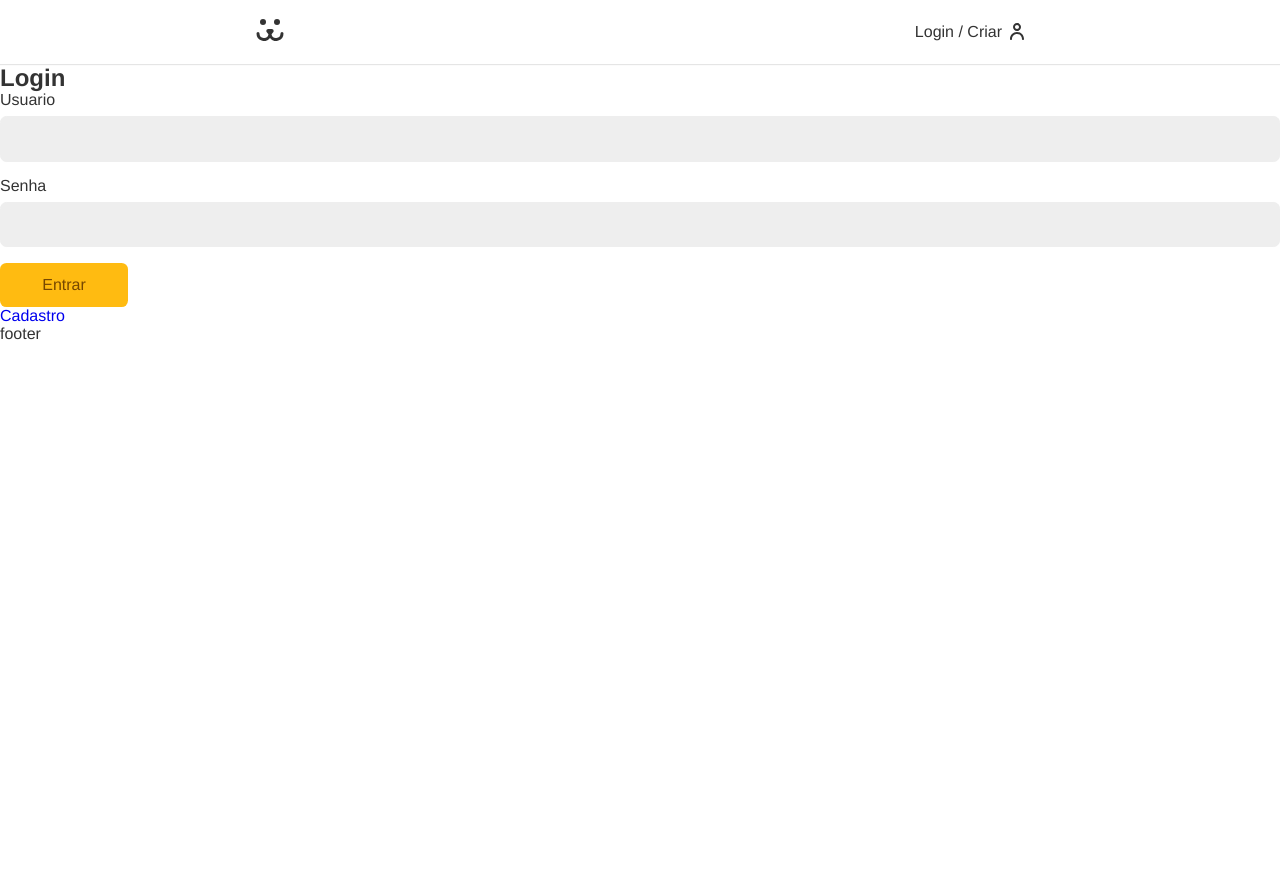
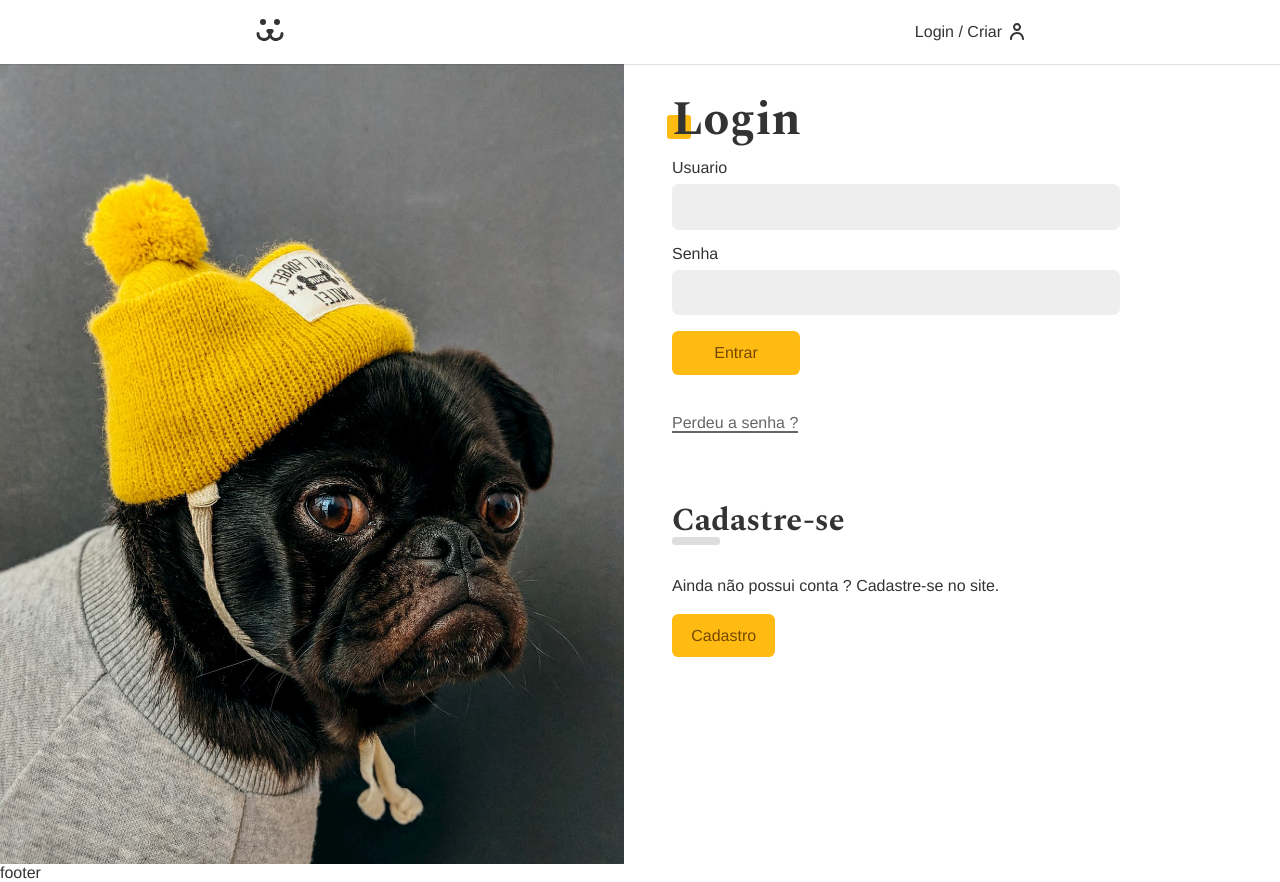
Before and after one commit to aluiz815/dogs, a React (Create React App) app: page /login in a window 1280 px wide. Before the commit the page ends 800 px from the top, so only its background shows below. Built offline with nearby package versions, Linux system fonts and the light colour scheme.

Commit message:
Header Updated

```diff
--- a/src/App.css
+++ b/src/App.css
@@ -1,3 +1,5 @@
+@import url('https://fonts.googleapis.com/css2?family=Spectral:wght@700&display=swap');
+
 *{
   margin: 0;
   padding: 0;
@@ -23,6 +25,7 @@ img {
 
 a {
   text-decoration: none;
+  color: #333;
 }
 
 button,input {
@@ -42,3 +45,39 @@ input {
   display: block;
   margin-bottom: 1rem;
 }
+
+.title {
+  font-family: var(--type-second);
+  line-height: 1;
+  font-size: 3rem;
+  margin: 1rem 0;
+  position: relative;
+  z-index: 1;
+}
+.title::after {
+  content: '';
+  display: block;
+  width: 1.5rem;
+  height: 1.5rem;
+  background-color: #fb1;
+  position: absolute;
+  bottom: 5px;
+  left: -5px;
+  border-radius: .2rem;
+  z-index: -1;
+}
+
+.animeLeft {
+  opacity: 0;
+  transform: translateX(-20px);
+  animation: animeLeft 0.3s forwards;
+}
+
+
+
+@keyframes animeLeft {
+  to {
+    opacity: 1;
+    transform: initial;
+  }
+}
--- a/src/App.js
+++ b/src/App.js
@@ -4,18 +4,23 @@ import Header from './Components/Header';
 import Footer from './Components/Footer';
 import Home from './Pages/Home';
 import Login from './Pages/Login';
+import {UserStorage} from './Contexts/UserContext';
+
+
 import { BrowserRouter, Route, Routes } from 'react-router-dom';
 
 function App() {
   return (
     <div>
       <BrowserRouter>
+      <UserStorage>
         <Header/>
         <Routes>
           <Route path="/" element={<Home/>}/>
           <Route path="/login/*" element={<Login/>}/>
         </Routes>
         <Footer/>
+      </UserStorage>
       </BrowserRouter>
     </div>
   );
--- /dev/null
+++ b/src/Components/Error/index.js
@@ -0,0 +1,13 @@
+import React from 'react';
+
+function Error({error}) {
+
+  if(!error) return null;
+  return (
+    <>
+      <p style={{color:'#f31',margin:'1rem 0'}}>{error}</p>
+    </>
+  );
+}
+
+export default Error;
--- a/src/Components/Header/index.js
+++ b/src/Components/Header/index.js
@@ -1,14 +1,27 @@
-import React from 'react';
+import React, { useContext } from 'react';
 import { Link } from 'react-router-dom';
 import styles from  './header.module.css';
+import {ReactComponent as Dogs} from '../../assets/dogs.svg'
+import {UserContext} from '../../Contexts/UserContext';
 
-import {ReactComponent as Dogs} from '../../assets/dogs.svg'
 
 function Header() {
+
+  const {data,userLogout} = useContext(UserContext);
+
   return <header className={styles.header}>
    <nav className={`${styles.nav} container`}>
      <Link className={styles.logo} to="/" aria-label="Dogs - Home"><Dogs/></Link>
-     <Link className={styles.login}  to="/login">Login / Criar</Link>
+     {data ? (
+      <Link className={styles.login}  to="/conta">
+        {data.nome}
+        <button onClick={userLogout}>Sair</button>
+      </Link>
+      )  : (
+        <Link className={styles.login}  to="/login">Login / Criar</Link>
+      )
+     }
+
    </nav>
   </header>;
 }
--- /dev/null
+++ b/src/Components/LoginForm/LoginForm.module.css
@@ -0,0 +1,42 @@
+.form {
+  margin-bottom: 2rem;
+}
+
+.perdeu {
+  display: inline-block;
+  color: #666;
+  padding: .5rem 0;
+  line-height: 1;
+}
+
+.perdeu::after {
+  content: '';
+  height: 2px;
+  width: 100%;
+  background-color: currentColor;
+  display: block;
+}
+
+.cadastro {
+  margin-top: 4rem;
+}
+
+.subtitle {
+  font-family: var(--type-second);
+  line-height: 1;
+  font-size: 2rem;
+}
+
+.subtitle::after {
+  content: '';
+  display: block;
+  background-color: #ddd;
+  height: 0.5rem;
+  width: 3rem;
+  border-radius: .2rem;
+}
+
+.cadastro p {
+  margin-top: 2rem;
+  margin-bottom: 2rem;
+}
--- a/src/Components/LoginForm/index.js
+++ b/src/Components/LoginForm/index.js
@@ -1,43 +1,39 @@
-import React from 'react';
+import React,{useContext} from 'react';
 import {Link} from 'react-router-dom';
 import useForm from '../../Hooks/useForm';
 import Button from '../Button';
 import Input from '../Input';
-
-
+import Error from '../Error';
+import {UserContext} from '../../Contexts/UserContext';
+import styles from './LoginForm.module.css';
+import stylesBtn from '../Button/button.module.css';
 function LoginForm() {
-
   const username = useForm();
   const password = useForm();
-
-  function handleSubmit(e) {
+  const {userLogin, error , loading} = useContext(UserContext);
+  async function handleSubmit(e) {
     e.preventDefault();
     if(username.validate() && password.validate()){
-    fetch('https://dogsapi.origamid.dev/json/jwt-auth/v1/token',{
-      method:'POST',
-      headers:{
-        'Content-Type':'application/json'
-      },
-      body:JSON.stringify()
-    }).then((response) => {
-      console.log(response)
-      return response.json()
-    }).then(json => {
-      console.log(json)
-    })
+    userLogin(username.value,password.value);
   }
-  }
+}
 
 
   return (
-    <section>
-      <h1>Login</h1>
-      <form onSubmit={handleSubmit}>
+    <section className="animeLeft">
+      <h1 className="title">Login</h1>
+      <form className={styles.form} onSubmit={handleSubmit}>
         <Input label="Usuario" type="text" name="username" {...username}/>
         <Input label="Senha" type="password" name="password" {...password}/>
-        <Button >Entrar</Button>
+        {loading ? (<Button disabled >Carregando...</Button>) : (<Button >Entrar</Button>)}
+        <Error error={error}/>
       </form>
-      <Link to="/login/criar">Cadastro</Link>
+      <Link to="/login/perdeu" className={styles.perdeu}>Perdeu a senha ?</Link>
+      <div className={styles.cadastro}>
+        <h2 className={styles.subtitle}>Cadastre-se</h2>
+        <p>Ainda não possui conta ? Cadastre-se no site.</p>
+        <Link to="/login/criar" className={stylesBtn.button}>Cadastro</Link>
+      </div>
     </section>
   );
 }
--- /dev/null
+++ b/src/Contexts/UserContext/index.js
@@ -0,0 +1,85 @@
+import React, { createContext, useCallback, useEffect, useState } from 'react';
+import { TOKEN_POST, USER_GET, TOKEN_VALIDATE_POST } from '../../services/api';
+import {useNavigate} from 'react-router-dom';
+
+
+export const UserContext = createContext();
+
+
+export const UserStorage = ({children}) => {
+
+  const [data,setData] = useState(null);
+  const [login,setLogin] = useState(null);
+  const [loading,setLoading] = useState(false);
+  const [error,setError] = useState(null);
+  const navigate = useNavigate();
+
+
+  const userLogout = useCallback(async function  () {
+    setData(null);
+    setError(null);
+    setLoading(false);
+    setLogin(false);
+    window.localStorage.removeItem('token')
+    navigate('/login')
+  },[navigate])
+
+  async function getUser (token) {
+    const {url,options} = USER_GET(token);
+    const response = await fetch(url,options);
+    const json = await response.json();
+    setData(json);
+    setLogin(true);
+  }
+
+  async function userLogin (username,password) {
+    try {
+      setError(null);
+      setLoading(true);
+      const {url,options} = TOKEN_POST({username,password});
+      const tokenRes = await fetch(url,options);
+      if(!tokenRes.ok) throw new Error(`Error: ${await tokenRes.status}`);
+      const {token} = await tokenRes.json();
+      window.localStorage.setItem('token',token);
+      await getUser(token);
+      navigate('/conta')
+    } catch (err) {
+      setError(err.message)
+      setLogin(false);
+    }finally {
+      setLoading(false);
+    }
+  }
+
+
+  useEffect(()=>{
+    async function autoLogin() {
+      const token = window.localStorage.getItem('token');
+      if(token){
+        try{
+          setError(null)
+          setLoading(true)
+          const {url,options} = TOKEN_VALIDATE_POST(token);
+          const response = await fetch(url,options);
+          if(!response.ok) throw new Error('TOKEN INVALIDO');
+          await getUser(token);
+        }catch(err) {
+          userLogout();
+        }finally {
+          setLoading(false);
+        }
+      }
+    }
+    autoLogin();
+  },[userLogout])
+
+
+
+  return (
+    <>
+      <UserContext.Provider value={{userLogin,data,userLogout,error,loading,login}}>
+        {children}
+      </UserContext.Provider>
+    </>
+  );
+}
--- a/src/Pages/Login/index.js
+++ b/src/Pages/Login/index.js
@@ -1,6 +1,7 @@
-import React from 'react';
-import {Routes,Route} from 'react-router-dom';
+import React,{useContext} from 'react';
+import {Routes,Route, Navigate} from 'react-router-dom';
 import LoginForm from '../../Components/LoginForm';
+import { UserContext } from '../../Contexts/UserContext';
 import LoginCreate from '../LoginCreate';
 import LoginPasswordLost from '../LoginPasswordLost';
 import LoginPasswordReset from '../LoginPasswordReset';
@@ -8,8 +9,14 @@ import LoginPasswordReset from '../LoginPasswordReset';
 import styles from './login.module.css';
 
 function Login() {
+
+  const {login} = useContext(UserContext);
+
+  if(login === true) return <Navigate to="/conta"/>
+
   return (
-  <div>
+  <section className={styles.login}>
+    <div className={styles.forms}>
       <Routes>
         <Route path="/" element={<LoginForm/>} />
         <Route path="criar" element={<LoginCreate/>} />
@@ -17,6 +24,7 @@ function Login() {
         <Route path="resetar" element={<LoginPasswordReset/>} />
       </Routes>
     </div>
+  </section>
   );
 }
 
--- a/src/Pages/Login/login.module.css
+++ b/src/Pages/Login/login.module.css
@@ -0,0 +1,30 @@
+.login {
+  display: grid;
+  grid-template-columns: 1fr 1fr;
+  min-height: 100vh;
+  gap: 2rem;
+}
+
+.login::before {
+  display: block;
+  content: '';
+  background: url('../../assets/login.jpg') no-repeat center;
+  background-size: cover;
+}
+
+.forms {
+  max-width: 30rem;
+  padding: 1rem;
+}
+
+@media (max-width:40rem) {
+  .login {
+    grid-template-columns: 1fr;
+  }
+  .login::before {
+    display: none;
+  }
+  .forms {
+    max-width: 100%;
+  }
+}
--- /dev/null
+++ b/src/services/api.js
@@ -0,0 +1,38 @@
+export const API_URL = 'https://dogsapi.origamid.dev/json';
+
+export function TOKEN_POST(body) {
+  return {
+    url:API_URL + '/jwt-auth/v1/token',
+    options: {
+      method: 'POST',
+      headers: {
+        'Content-Type':'application/json'
+      },
+      body: JSON.stringify(body)
+    }
+  }
+}
+
+export function TOKEN_VALIDATE_POST(token) {
+  return {
+    url:API_URL + '/jwt-auth/v1/token/validate',
+    options: {
+      method: 'POST',
+      headers: {
+        Authorization: 'Bearer' + token
+      }
+    }
+  }
+}
+
+export function USER_GET(token) {
+  return {
+    url:API_URL + '/api/user',
+    options: {
+      method: 'GET',
+      headers: {
+        Authorization: 'Bearer' + token
+      }
+    }
+  }
+}
```
Also changed, not shown: 1 other file (tests, documents, lock files or other folders). Lines whose indentation alone changed are shown as unchanged.
